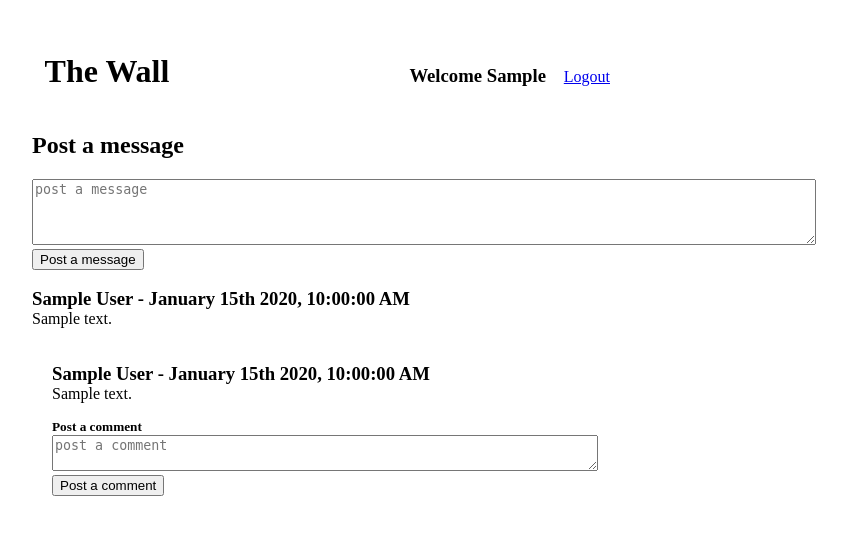
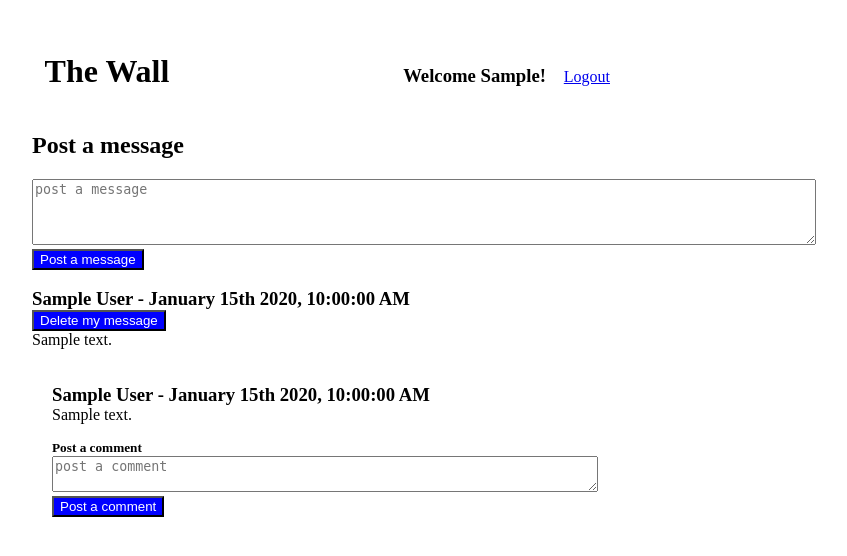
Before and after one commit to c-tham/mysqlFlask-TheWall, a Flask app: page /dashboard in a window 1280 px wide. Shown: the top 556 px of the page, without its empty margins (308-1155 px from the left). Run offline with Flask 2, Linux system fonts and the light colour scheme; the visitor is signed in with stand-in values (Sample User, id 1); tables that the repository leaves empty hold one stand-in row (values such as "Sample post"); parts of the project's set-up code (start-up, migrations or seed data) failed here and were passed over.

Commit message:
add hacker codes

```diff
--- a/server.py
+++ b/server.py
@@ -19,6 +19,7 @@ import os, binascii # include this at the top of your file
 salt = binascii.b2a_hex(app.secret_key)
 
 import md5
+import time
 
 ####################
 @app.route('/')
@@ -39,7 +40,7 @@ def registration():
   password1 = request.form['password1']
   password2 = request.form['password2']
   dob = request.form['dob']
-  print '* ',email, firstname, lastname, password1, password2, dob
+  print 'Input fields-',email, firstname, lastname, password1, password2, dob
 #email
   if len(email) < 1:
     flash('** (Registration) Your Email cannot be empty! **','error_empty')
@@ -110,7 +111,7 @@ def registration():
              'first': email
            }
     db = mysql.query_db(query, data)
-    print db
+    # print db
     if len(db) > 0:
       flash('** (Registration) Your email address ('+email+') is already registrated **','error_hacker')
       flash('** (Registration) Please enter a different email address **','error_hacker')
@@ -124,12 +125,11 @@ def registration():
              'first': firstname,
              'second': lastname,
              'third': email,
-            #  'forth': password1,
              'forth': hashed_pw,
              'fifth': str(dob)
            }
     db = mysql.query_db(query, data)
-    print db
+    # print db
     if len(str(db)) > 0:
       flash('Account created successfull.','pass')
       flash(str('('+email+') ('+firstname+') ('+lastname+') ('+password1+')  ('+hashed_pw+') ('+dob+') ('+salt+') '),'error_hacker')
@@ -167,16 +167,16 @@ def login():
              'second': md5.new(password + salt).hexdigest()
            }
     db = mysql.query_db(query, data)
-    print db
-    print md5.new(password + salt).hexdigest()
-    print salt
+    # print db
+    # print md5.new(password + salt).hexdigest()
+    # print salt
     if len(db) == 0:
       flash('** (Login) Your email address or/and password are incorrected **','error_hacker')
       error = True
     else:
       flash('Login successful.','pass')
       session["user_id"] = db[0]["id"]
-      print session["user_id"]
+      print "User ID-",session["user_id"]
       return redirect("/dashboard")
   return redirect('/')
 
@@ -184,7 +184,7 @@ def login():
 @app.route("/dashboard")
 def dashboard():
   print "** dashboard **"
-  print session["user_id"]
+  print "User ID-",session["user_id"]
   # return render_template("dashboard.html")
   print "** message **"
   query = "SELECT * FROM users WHERE id = :first"
@@ -192,15 +192,15 @@ def dashboard():
           "first": session["user_id"]
         }
   db1 = mysql.query_db(query, data) #list of dictionaries
-  print db1
-  query = "select m.id, concat(u.first_name,' ',u.last_name) as name, m.message, date_format(m.created_at,'%M %D %Y, %r') as created_at from messages m join users u on m.user_id = u.id order by m.created_at desc"
+  # print db1
+  query = "select m.id, m.user_id, concat(u.first_name,' ',u.last_name) as name, m.message, date_format(m.created_at,'%M %D %Y, %r') as created_at, m.created_at as messageDatetime from messages m join users u on m.user_id = u.id order by m.created_at desc"
   db2 = mysql.query_db(query) #list of dictionaries
-  print db2
+  # print db2
   #-----
   print "** comments **"
   query = "select c.id, c.user_id, c.message_id, concat(u.first_name,'  ',u.last_name) as name, c.comment, date_format(c.created_at,'%M %D %Y, %r') as created_at from comments c left join messages m on c.message_id = m.id left join users u on c.user_id = u.id order by c.created_at desc"
   db3 = mysql.query_db(query)
-  print db3
+  # print db3
   #-----
   return render_template("dashboard.html", user=db1[0], postmessage=db2, postcomment=db3)
 
@@ -208,9 +208,9 @@ def dashboard():
 @app.route("/postmessage",methods=['POST'])
 def message():
   print "** post message **"
-  print session["user_id"]
+  print "User ID-",session["user_id"]
   message = request.form['message']
-  print message
+  # print message
   if len(message) == 0:
     flash('** Your message is empty **','error_hacker')
   else:
@@ -220,7 +220,7 @@ def message():
              'second': message
            }
     db = mysql.query_db(query, data)
-    print db
+    # print db
     if len(str(db)) > 0:
       flash('Message posted succesful.','pass')
     else:
@@ -231,10 +231,10 @@ def message():
 @app.route("/postcomment",methods=['POST'])
 def comment():
   print "** post comment **"
-  print session["user_id"]
-  print request.form['messageID']
+  print "User ID-",session["user_id"]
+  print "Message ID-",request.form['messageID']
   comment = request.form['comment']
-  print comment
+  # print comment
   if len(comment) == 0:
     flash('** Your comment is empty **','error_hacker')
   else:
@@ -245,11 +245,55 @@ def comment():
              'third': comment
            }
     db = mysql.query_db(query, data)
-    print db
+    # print db
     if len(str(db)) > 0:
       flash('Comment posted succesful.','pass')
     else:
       flash('** System Error. Unable to post a comment **','error_hacker')
+  return redirect("/dashboard")
+
+####################
+@app.route("/deletemessage",methods=['POST'])
+def deletemessage():
+  waitMinute = 3
+  print "*** delete my message ***"
+  print "User ID-",session["user_id"]
+  print "Message ID-",request.form['messageID']
+  d1 = request.form['messageDatetime']
+  d2 = str(datetime.now())[:19]
+  print "Message time-", d1, "Current time-", d2
+  dd1 = time.mktime(time.strptime(d1, '%Y-%m-%d %H:%M:%S'))
+  dd2 = time.mktime(time.strptime(d2, '%Y-%m-%d %H:%M:%S'))
+  dd = (dd2 - dd1) / 60
+  print "Time Diff in minute(s)-", dd
+  if dd > waitMinute:
+    # Delete comment(s) first
+    print "Delete from comment table"
+    query = "DELETE FROM `comments` WHERE `message_id`=:first"
+    data = {
+              'first': request.form['messageID']
+    }
+    db = mysql.query_db(query, data)
+    print db
+    if len(str(db)) > 0:
+      flash('Comment(s) deleted succesful.','pass')
+    else:
+      flash('** System Error. Unable to delete comment(s) **','error_hacker')
+    # Delete message second
+    print "Delete from message table"
+    query = "DELETE FROM `messages` WHERE `user_id`=:first and `id`=:second"
+    data = {
+              'first': session["user_id"],
+              'second': request.form['messageID']
+    }
+    db = mysql.query_db(query, data)
+    print db
+    if len(str(db)) > 0:
+      flash('Message deleted succesful.','pass')
+    else:
+      flash('** System Error. Unable to delete message **','error_hacker')
+  else:
+    flash('** You must wait '+str(waitMinute)+' minutes in order to delete your message. **', 'error_hacker')
   return redirect("/dashboard")
 
 ####################
--- a/static/css/styles.css
+++ b/static/css/styles.css
@@ -67,6 +67,10 @@
     text-align: right;
     display: inline-block;
 }
+.submit {
+    background-color: blue;
+    color: white;
+}
 .flashes {
     /* margin: 0px; */
     margin: 0px 0px 10px;
--- a/templates/dashboard.html
+++ b/templates/dashboard.html
@@ -29,7 +29,7 @@
                     <h1>The Wall</h1>
                 </div>
                 <div class="col2">
-                    <h3>Welcome {{user.first_name}}</h3>
+                    <h3>Welcome {{user.first_name}}!</h3>
                 </div>
                 <div class="col3">
                     <a href="/logout"> Logout</a>
@@ -40,13 +40,22 @@
                 <form action="/postmessage" method="post">
                     <textarea name='message' rows="4" cols=95% placeholder="post a message"></textarea>
                     <div class="row">
-                        <input type="submit" value="Post a message">
+                        <input type="submit" value="Post a message" class="submit">
                     </div>
                 </form>
             </div>
             <div class="row_message">
                 {% for data1 in postmessage %}
                     <h3>{{ data1['name'] }} - {{ data1['created_at'] }}</h3>
+                    {% if data1['user_id'] == session["user_id"] %}
+                        <form action="/deletemessage" method="post">
+                            <input type="hidden" name="messageID" value="{{ data1['id'] }}">
+                            <input type="hidden" name="messageDatetime" value="{{ data1['messageDatetime'] }}">
+                            <div class="row">
+                                <input type="submit" value="Delete my message" class="submit">
+                            </div>
+                        </form>
+                    {% endif %}
                     <p>{{ data1['message'] }}</p>
                     <div class="row_comment">
                         {% for data2 in postcomment %}
@@ -60,7 +69,7 @@
                             <input type="hidden" name="messageID" value="{{ data1['id'] }}">
                             <textarea name='comment' rows="2" cols=95% placeholder="post a comment"></textarea>
                             <div class="row">
-                                <input type="submit" value="Post a comment">
+                                <input type="submit" value="Post a comment" class="submit">
                             </div>
                         </form>
                     </div>
--- a/templates/index.html
+++ b/templates/index.html
@@ -46,7 +46,7 @@
                     </div>
                 </div>
                 <div class="row">
-                    <input type="submit" value="Log In">
+                    <input type="submit" value="Log In" class="submit">
                 </div>
             </form>
         </div>
@@ -102,7 +102,7 @@
                     </div>
                 </div>
                 <div class="row">
-                    <input type="submit" value="Create Account">
+                    <input type="submit" value="Create Account" class="submit">
                 </div>
             </form>
         </div>
```
Also changed, not shown: query.sql (+9 -2 lines).
